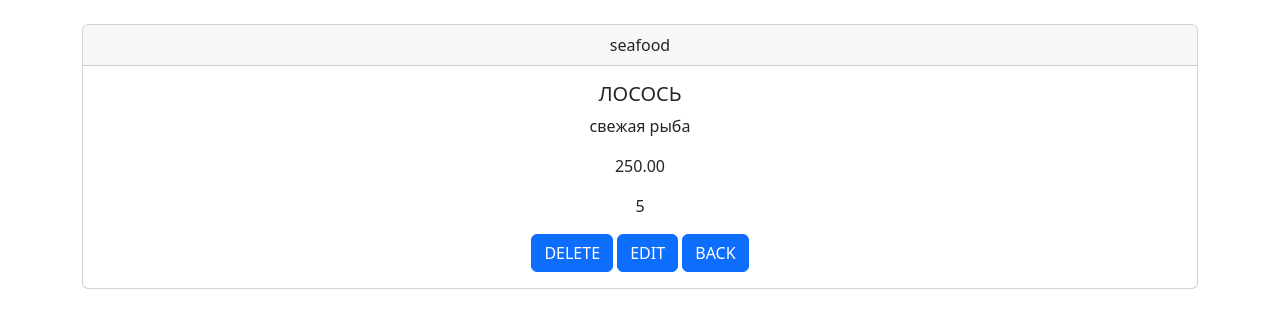
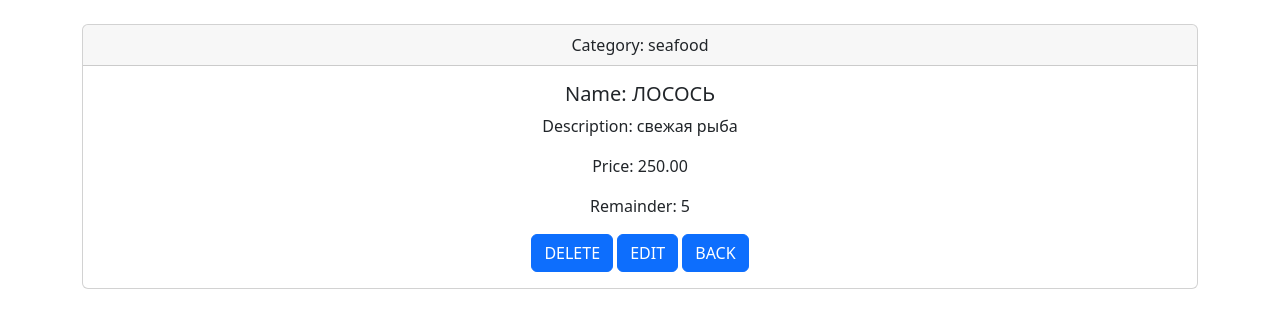
Before and after one commit to adinayusuf/shop, a Django app: page /product/1/ in a window 1280 px wide. Shown: the part 56-384 px from the top of the page. Run offline with Django 4.2, Linux system fonts and the light colour scheme; data comes from the database, SQL or seed files in the repository.

Commit message:
внесла изменения ввыводе данных

```diff
--- a/templates/detail_view.html
+++ b/templates/detail_view.html
@@ -9,13 +9,13 @@
     <br>
     <div class="card text-center">
         <div class="card-header">
-            {{ product.category }}
+            Category: {{ product.category }}
         </div>
         <div class="card-body">
-            <h5 class="card-title">{{ product.name_product|upper }}</h5>
-            <p class="card-text">{{ product.descr_product }}</p>
-            <p class="card-text">{{ product.price }}</p>
-            <p class="card-text">{{ product.remainder }}</p>
+            <h5 class="card-title"> Name: {{ product.name_product|upper }}</h5>
+            <p class="card-text"> Description: {{ product.descr_product }}</p>
+            <p class="card-text"> Price: {{ product.price }}</p>
+            <p class="card-text"> Remainder: {{ product.remainder }}</p>
             <a href="{% url 'delete_product' product.pk %}" class="btn btn-primary">DELETE</a>
             <a href="{% url 'update_product' product.pk %}" class="btn btn-primary">EDIT</a>
             <a href="{% url 'index' %}" class="btn btn-primary">BACK</a>
--- a/templates/index.html
+++ b/templates/index.html
@@ -14,10 +14,9 @@
     {% for product in  products %}
         <div class="card" style="width: 18rem;">
             <div class="card-body">
-                <h5 class="card-title">{{ product.name_product }}</h5>
+                <a href="{% url "detail_view" product.pk %}" style="text-decoration: none;color: red"><h5 class="card-title">{{ product.name_product }}</h5></a>
                 <p class="card-text">{{ product.price }}</p>
                 <p class="card-text">{{ product.category }}</p>
-                <a href="{% url "detail_view" product.pk %}" class="btn btn-primary">MORE</a>
             </div>
         </div>
         <br>
--- a/webapp/admin.py
+++ b/webapp/admin.py
@@ -5,7 +5,7 @@ from webapp.models import Product
 
 
 class ProductAdmin(admin.ModelAdmin):
-    list_display = ['id', 'name_product', 'descr_product', 'category']
+    list_display = ['id', 'category', 'name_product']
     list_filter = ['category']
     search_fields = ['category']
     fields = ['name_product', 'category', 'descr_product', 'remainder', 'price']
--- a/webapp/forms.py
+++ b/webapp/forms.py
@@ -7,7 +7,7 @@ class ProductFrom(forms.Form):
     name_product = forms.CharField(max_length=100, required=False, label='Название')
     descr_product = forms.CharField(max_length=2000, required=True, label='Текст',
                                     widget=widgets.Textarea(attrs={'cols': 20, 'rows': 5}))
-    category = forms.ChoiceField(choices=CATEGORY, label='Категория')
+    category = forms.ChoiceField(choices=CATEGORY, initial=CATEGORY[0][1], label='Категория')
     remainder = forms.IntegerField(min_value=0, label='Остаток')
     price = forms.DecimalField(max_digits=7, decimal_places=2, label='Цена')
 
--- a/webapp/views.py
+++ b/webapp/views.py
@@ -6,7 +6,7 @@ from webapp.forms import ProductFrom, SearchForm
 
 # Create your views here.
 def index_view(request):
-    product = Product.objects.order_by('-name_product', 'category')
+    product = Product.objects.order_by('-name_product', 'category').sorted()
     context = {'products': product}
     return render(request, 'index.html', context)
 
@@ -34,7 +34,7 @@ def create_product(request):
     new_desc = Product.objects.create(name_product=name_product, descr_product=descr_product, category=category,
                                       remainder=remainder, price=price)
     new_desc.save()
-    return redirect('list_view', pk=new_desc.pk)
+    return redirect('detail_view', pk=new_desc.pk)
 
 
 def delete_product(request, pk):
@@ -56,7 +56,7 @@ def update_product(request, pk):
             'remainder': product.remainder,
             'price': product.price
         })
-        return render(request, 'update.html', {'form': form})
+        return render(request, 'update.html', {'form': form, 'product': product})
     else:
         form = ProductFrom(data=request.POST)
         if form.is_valid():
@@ -67,7 +67,7 @@ def update_product(request, pk):
             product.price = form.cleaned_data.get('price')
             product.save()
             return redirect('list_view', pk=product.pk)
-        return render(request, 'update.html', {'form': form})
+        return render(request, 'update.html', {'form': form, 'product': product})
 
 
 def product_search(request):
```
